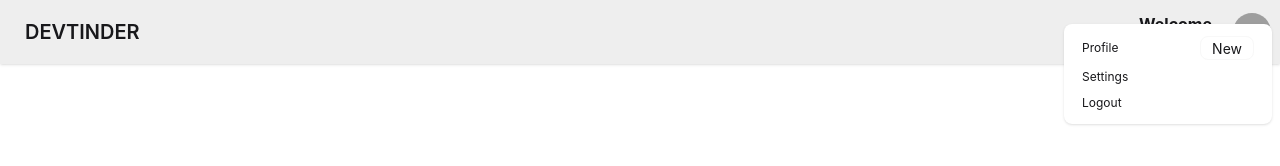
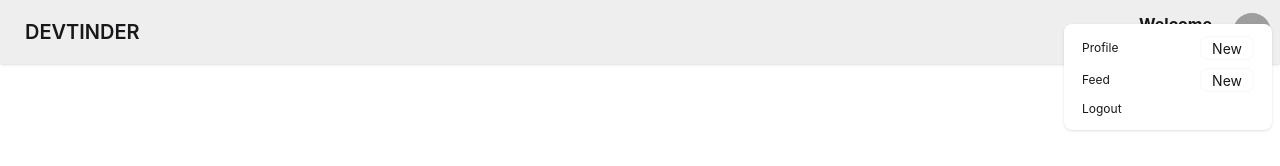
Before and after one commit to ShilpaPandey26/DevTinder-Frontend, a React (Vite) app: page /login in a window 1280 px wide. Both pictures are taken after a click on the button 1252 px from the left and 32 px from the top of the page. Shown: the top 166 px of the page. Built offline with nearby package versions, Linux system fonts and the light colour scheme; grey boxes are pictures that could not be loaded.

Commit message:
Build logout feature

```diff
--- a/src/components/Body.jsx
+++ b/src/components/Body.jsx
@@ -11,6 +11,7 @@ export default function Body() {
   const dispatch = useDispatch();
   const navigate = useNavigate();
   const userData = useSelector(store => store.user)
+
   // console.log("User Body")
 
 
@@ -23,10 +24,10 @@ export default function Body() {
        console.log("profile", res.data)
       dispatch(addUser(res.data))
     } catch (err) {
-      if (err.status === 401) {
+      if (err.status == 401) {
         navigate("/login")
       }
-      console.log(err);
+      console.log("Body fetchUser",err);
     }
   }
 
--- a/src/components/Login.jsx
+++ b/src/components/Login.jsx
@@ -8,6 +8,7 @@ import { BASE_URL } from '../utils/constants';
 export default function Login() {
     const [emailId, setEmailId] = useState('shilpa@gmail.com');
     const [password, setPassword] = useState('Shilpa@123');
+    const [error, setError] = useState("")
     const dispatch = useDispatch();
     const navigate = useNavigate();
 
@@ -21,8 +22,9 @@ export default function Login() {
             dispatch(addUser(res.data));
             return navigate("/")
         } catch (err) {
-            navigate("/login")
-            console.error(err.message);
+            // navigate("/login")
+            setError(err.response.data)
+            console.log(err.message);
         }
     }
     return (
@@ -35,7 +37,7 @@ export default function Login() {
 
                 <label className="label">Password</label>
                 <input type="password" className="input" placeholder="Password" value={password} onChange={(e) => setPassword(e.target.value)} />
-
+                <p className="text-red">{error} </p>
                 <button className="btn btn-primary mt-6 w-1/2 mx-auto" onClick={handleLogin}>Login</button>
             </div>
         </div>
--- a/src/components/Navbar.jsx
+++ b/src/components/Navbar.jsx
@@ -1,20 +1,38 @@
 import React from "react";
-import { useSelector } from "react-redux";
-import { Link } from "react-router-dom";
+import { useDispatch, useSelector } from "react-redux";
+import { Link, useNavigate } from "react-router-dom";
+import { BASE_URL } from "../utils/constants";
+import { removeUser } from "../utils/userSlice";
+import axios from "axios"
 
 
 export default function Navbar() {
   const user = useSelector((store) => store.user);
-  // console.log("navbar", user);
+  const navigate = useNavigate();
+  const dispatch = useDispatch();
 
+
+  const handleLogout = async () => {
+    try {
+      const res = await axios.post(BASE_URL + "/logout", {}, {
+        withCredentials: true,
+      });
+      dispatch(removeUser());
+      navigate("/login");
+
+    } catch (err) {
+      navigate("/login");
+
+      // console.log("logout Navbar", err);
+    }
+  }
 
   return (
     <div className="navbar bg-base-300 shadow-sm">
       <div className="flex-1">
         <Link to="/" className="btn btn-ghost text-xl">DEVTINDER</Link>
       </div>
-            {user && <div className="flex gap-2">
-
+      {user && <div className="flex gap-2">
         <div className="dropdown dropdown-end flex gap-5">
           <h2 className="font-bold">Welcome {user.firstName} </h2>
           <div
@@ -40,15 +58,26 @@ export default function Navbar() {
                 <span className="badge">New</span>
               </Link>
             </li>
+            {user ? (<li>
+              <Link to="/" className="justify-between">
+                Feed
+                <span className="badge">New</span>
+              </Link>
+            </li>) : (<li><Link to="/login" className="justify-between">
+              Login
+              <span className="badge">New</span>
+            </Link>
+            </li>)}
+
+
             <li>
-              <a>Settings</a>
+              <a onClick={handleLogout}>Logout</a>
             </li>
-            <li>
-              <a>Logout</a>
-            </li>
+
+
           </ul>
         </div>
       </div>}
-    </div>
+    </div >
   );
 }
```
